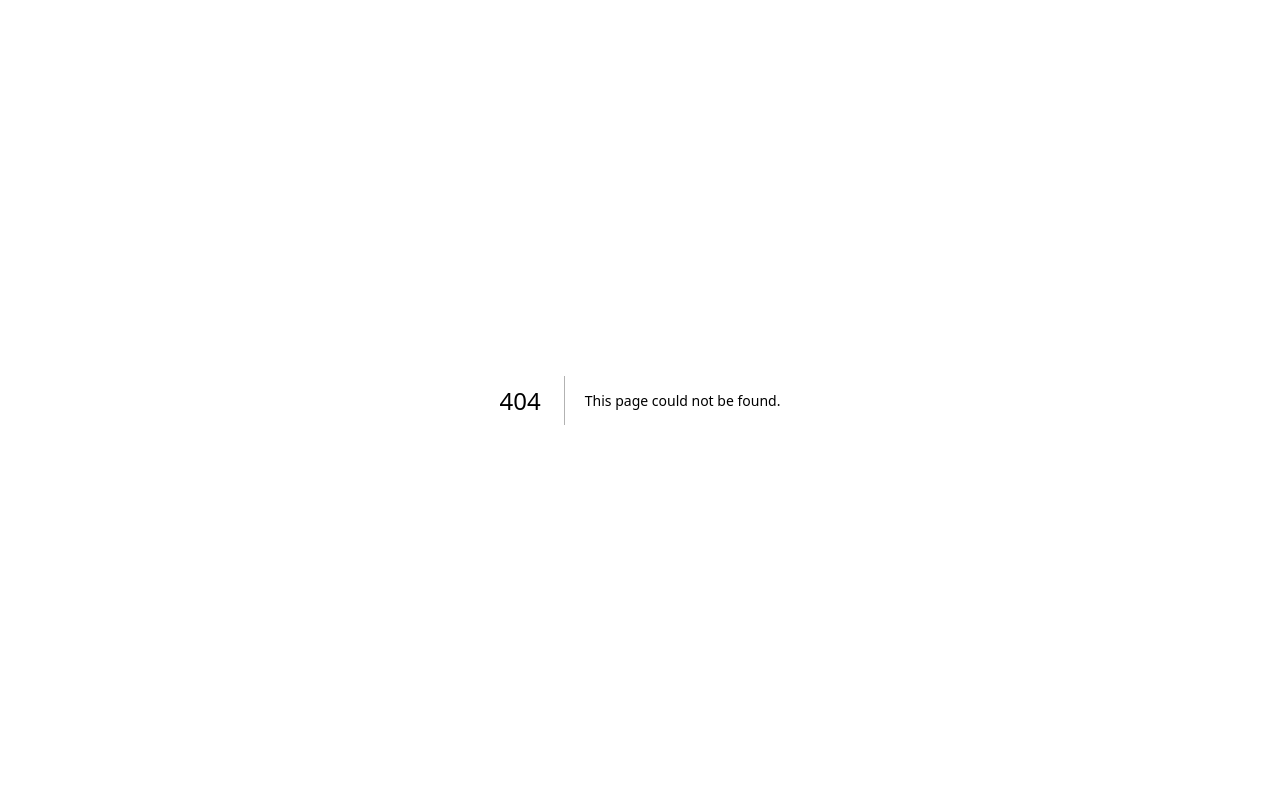
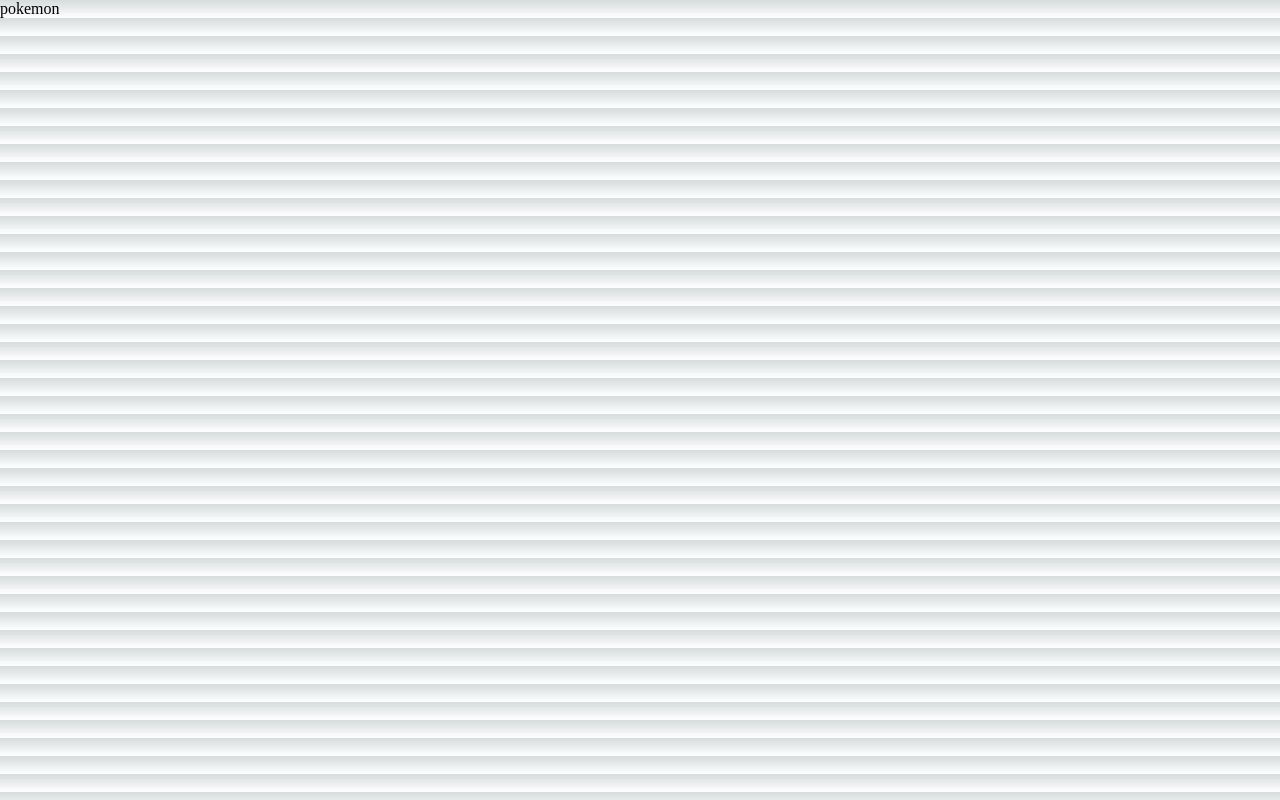
Before and after one commit to ronak-d/next.js-check, a Next.js app: page /pokemon in a window 1280 px wide. Before the commit this address had no page. Built offline with nearby package versions, Linux system fonts and the light colour scheme.

Commit message:
installed tailwind

```diff
--- a/package.json
+++ b/package.json
@@ -14,5 +14,8 @@
     "next": "13.2.4",
     "react": "18.2.0",
     "react-dom": "18.2.0"
+  },
+  "devDependencies": {
+    "tailwindcss": "^3.2.7"
   }
 }
--- /dev/null
+++ b/src/pages/pokemon.js
@@ -0,0 +1,7 @@
+import React from "react";
+
+const pokemon = () => {
+  return <div>pokemon</div>;
+};
+
+export default pokemon;
--- /dev/null
+++ b/tailwind.config.js
@@ -0,0 +1,8 @@
+/** @type {import('tailwindcss').Config} */
+module.exports = {
+  content: [],
+  theme: {
+    extend: {},
+  },
+  plugins: [],
+}
```
Also changed, not shown: src/Components/Navbar.jsx (added, +7 -0 lines), 1 other file (tests, documents, lock files or other folders).
